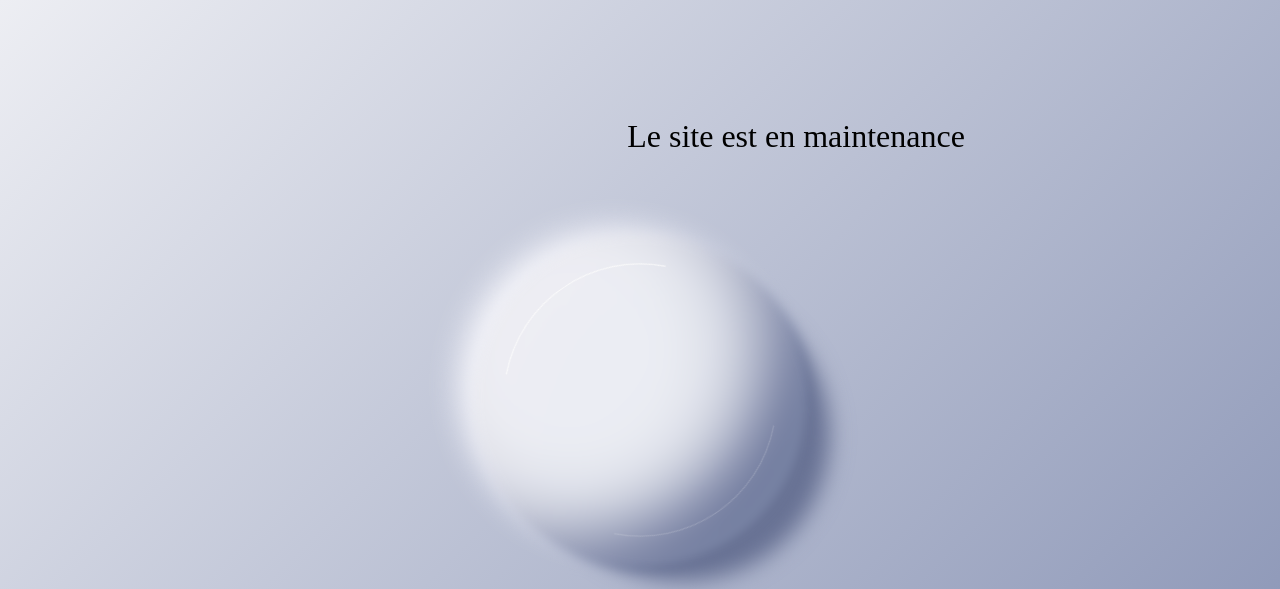
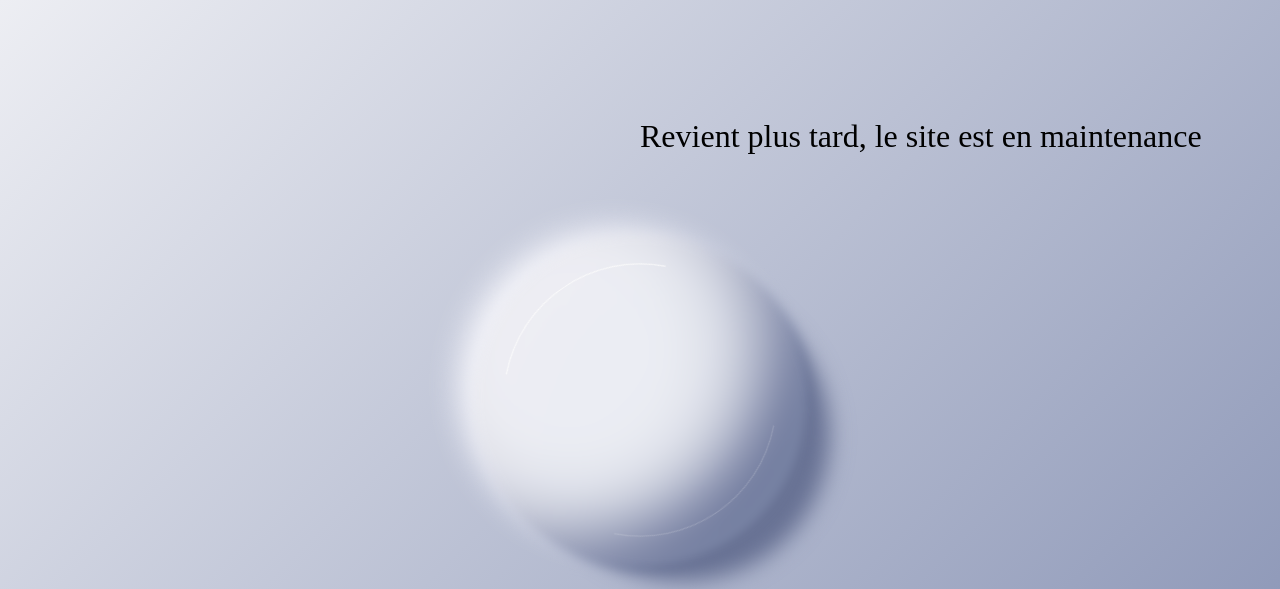
Before and after one commit to Gafy33/kolantr, a Laravel app: template resources/views/errors/503.blade.php in a window 1280 px wide. Shown: the top 589 px of the page. Run offline with Laravel 8, Linux system fonts and the light colour scheme; the template is opened without the code that fills it, so the values that code supplies are empty; parts of the project's set-up code (start-up, migrations or seed data) failed here and were passed over; some libraries are stand-ins or nearby versions.

Commit message:
modifaction pages errors

```diff
--- a/resources/views/errors/404.blade.php
+++ b/resources/views/errors/404.blade.php
@@ -38,7 +38,6 @@
 .txt{
     position: fixed;
     margin-top: -22%;
-    margin-left: -1%;
     font-size: 2em;
     z-index: 9999;
     color: black;
--- a/resources/views/errors/503.blade.php
+++ b/resources/views/errors/503.blade.php
@@ -36,10 +36,8 @@
 }
 
 .txt{
-
     position: fixed;
     margin-top: -22%;
-    margin-left: -1%;
     font-size: 2em;
     z-index: 9999;
     color: black;
@@ -702,7 +700,7 @@
 </head>
 
 <body>
-		<div class="txt">  Le site est en maintenance  </div>
+		<div class="txt">  Revient plus tard, <br> le site est en maintenance  </div>
 
         <div class="eye"></div>
 
```
